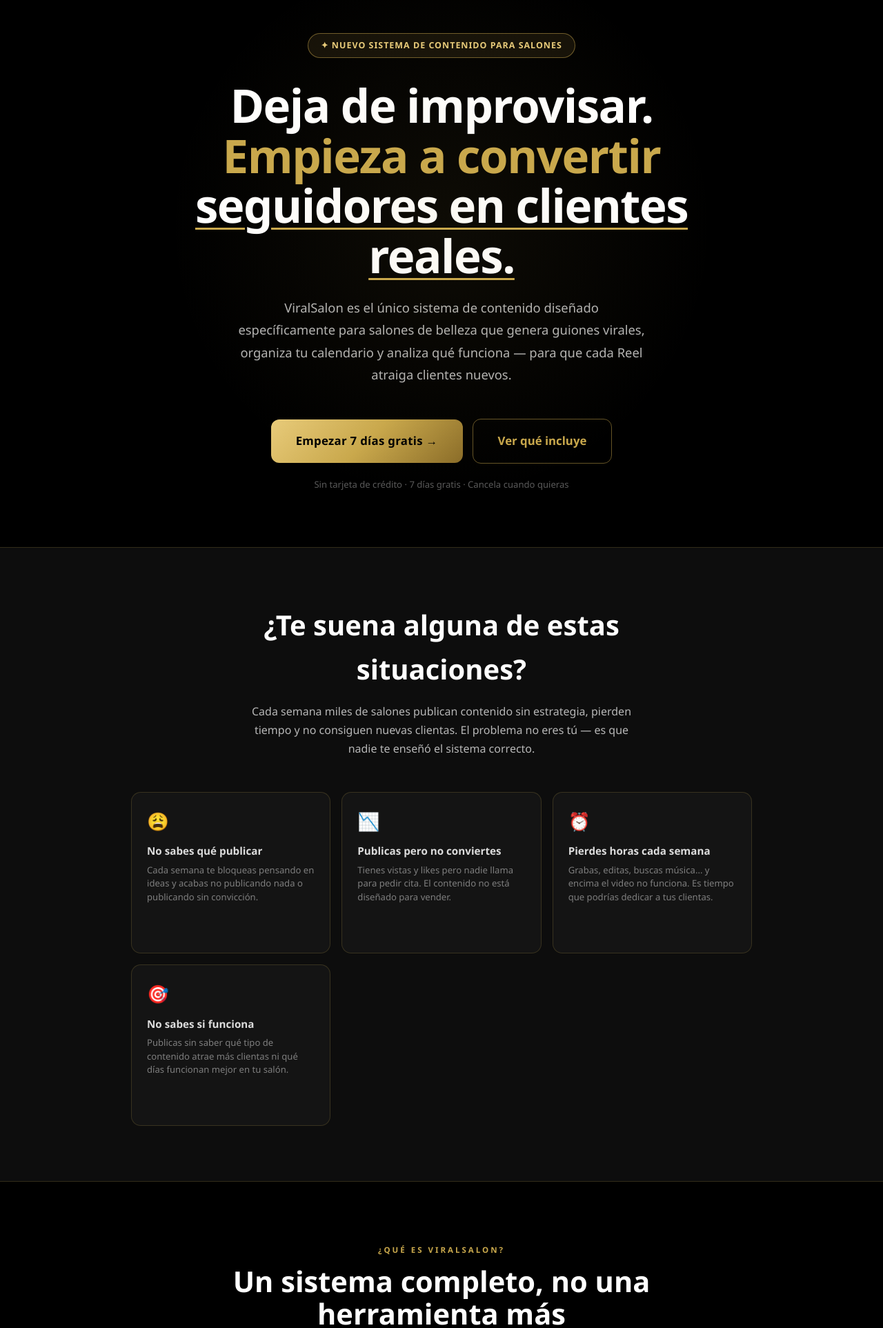
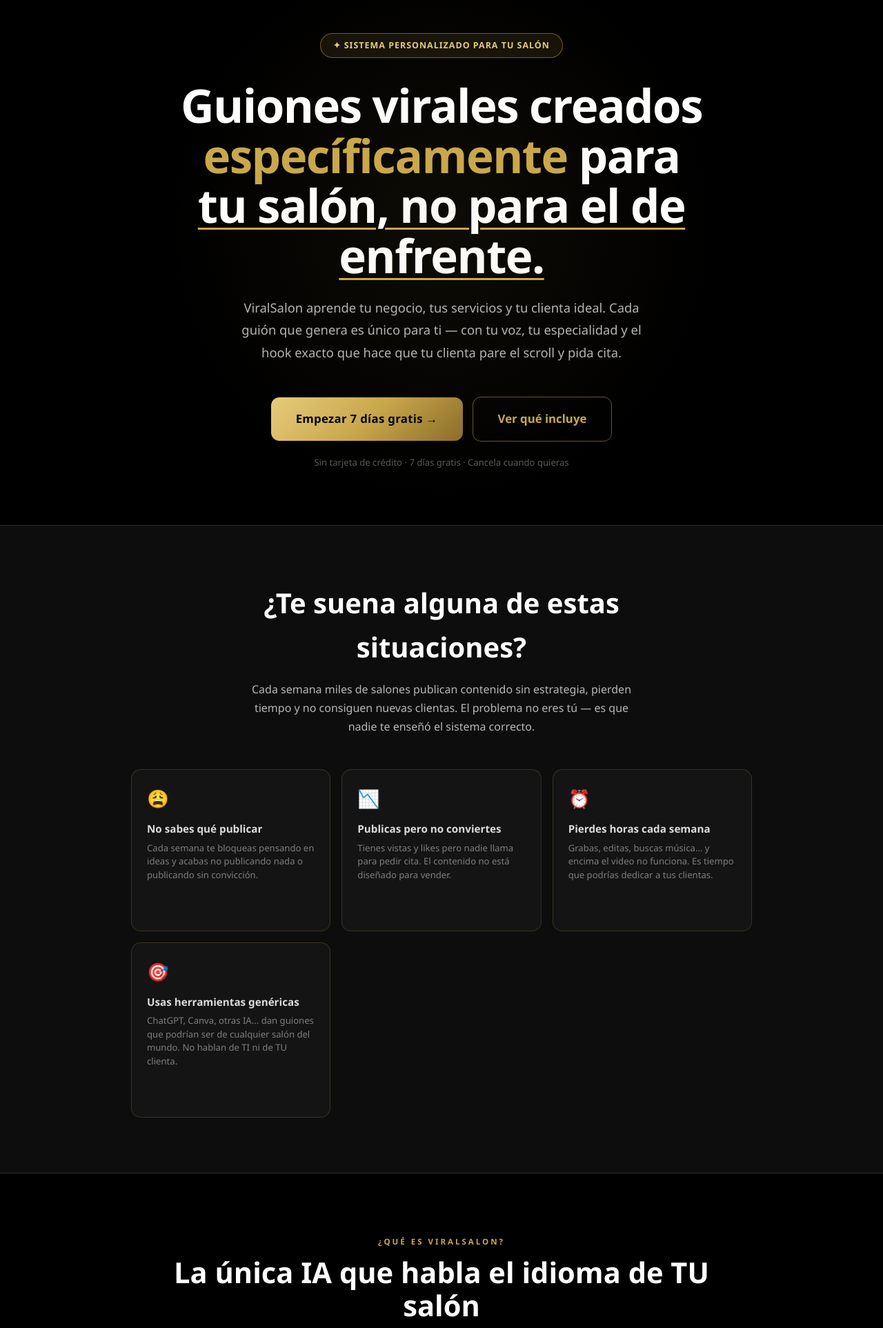
Before and after one commit to andreamariamlg-eng/viralsalon, a Flask app: page / in a window 1280 px wide. Shown: the part 72-1997 px from the top of the page at 69% size. Run offline with Flask 3, Linux system fonts and the light colour scheme.

Commit message:
Update landing.html

```diff
--- a/templates/landing.html
+++ b/templates/landing.html
@@ -23,6 +23,8 @@
 .nav-links a:hover{color:var(--gold)}
 .btn-nav{background:linear-gradient(135deg,var(--gold-light),var(--gold));color:#000;border:none;border-radius:8px;padding:9px 20px;font-size:0.88rem;font-weight:800;cursor:pointer;text-decoration:none;transition:opacity 0.2s}
 .btn-nav:hover{opacity:0.85}
+.btn-nav-login{border:1px solid var(--border-strong);color:var(--gold);border-radius:8px;padding:9px 20px;font-size:0.88rem;font-weight:700;text-decoration:none;transition:all 0.2s}
+.btn-nav-login:hover{background:rgba(201,168,76,0.1)}
 .btn-nav-login{border:1px solid var(--border-strong);color:var(--gold);border-radius:8px;padding:9px 20px;font-size:0.88rem;font-weight:700;text-decoration:none;transition:all 0.2s}
 .btn-nav-login:hover{background:rgba(201,168,76,0.1)}
 @media(max-width:600px){
@@ -164,9 +166,9 @@
 <!-- HERO -->
 <section class="hero">
   <div>
-    <div class="hero-badge">✦ Nuevo sistema de contenido para salones</div>
-    <h1>Deja de improvisar.<br><span class="gold">Empieza a convertir</span><br><span class="ul">seguidores en clientes reales.</span></h1>
-    <p class="hero-sub">ViralSalon es el único sistema de contenido diseñado específicamente para salones de belleza que genera guiones virales, organiza tu calendario y analiza qué funciona — para que cada Reel atraiga clientes nuevos.</p>
+    <div class="hero-badge">✦ Sistema personalizado para TU salón</div>
+    <h1>Guiones virales creados<br><span class="gold">específicamente</span> para<br><span class="ul">tu salón, no para el de enfrente.</span></h1>
+    <p class="hero-sub">ViralSalon aprende tu negocio, tus servicios y tu clienta ideal. Cada guión que genera es único para ti — con tu voz, tu especialidad y el hook exacto que hace que tu clienta pare el scroll y pida cita.</p>
     <div class="hero-btns">
       <a href="https://buy.stripe.com/5kQdRbal4fnp0Fs7Cbbsc00" class="btn-primary" target="_blank">Empezar 7 días gratis →</a>
       <a href="#herramientas" class="btn-secondary">Ver qué incluye</a>
@@ -197,8 +199,8 @@
     </div>
     <div class="pain-item">
       <div class="pain-icon">🎯</div>
-      <h3>No sabes si funciona</h3>
-      <p>Publicas sin saber qué tipo de contenido atrae más clientas ni qué días funcionan mejor en tu salón.</p>
+      <h3>Usas herramientas genéricas</h3>
+      <p>ChatGPT, Canva, otras IA... dan guiones que podrían ser de cualquier salón del mundo. No hablan de TI ni de TU clienta.</p>
     </div>
   </div>
 </section>
@@ -207,8 +209,8 @@
 <section style="padding:90px 20px;text-align:center">
   <div style="max-width:800px;margin:0 auto">
     <div class="section-tag">¿Qué es ViralSalon?</div>
-    <h2 class="section-h">Un sistema completo, no una herramienta más</h2>
-    <p class="section-sub">ViralSalon no es un generador de texto genérico. Es un sistema de conversión de contenido creado por Andrea Maria, especialista en marketing para salones de belleza, basado en una metodología probada: <strong style="color:var(--gold-light)">Hook + Desarrollo + CTA</strong>. Cada guión que genera está diseñado para responder la pregunta exacta que frena a tu cliente a reservar — y convertirla en una cita real.</p>
+    <h2 class="section-h">La única IA que habla el idioma de TU salón</h2>
+    <p class="section-sub">ViralSalon no es un generador de texto genérico. Es un sistema de conversión de contenido creado por Andrea Maria, especialista en marketing para salones de belleza. Al registrarte, le cuentas exactamente qué servicios ofreces. Desde ese momento, cada guión que genera usa <strong style="color:var(--gold-light)">tus servicios, tu ciudad, tu voz</strong> — con la metodología probada <strong style="color:var(--gold-light)">Hook + Desarrollo + CTA</strong> que convierte vistas en citas reales.</p>
     <div class="creator-card">
       <div class="creator-av">👩</div>
       <div>
@@ -226,7 +228,7 @@
   <div class="tools-inner">
     <div class="tools-header">
       <div class="section-tag">Lo que incluye tu suscripción</div>
-      <h2 class="section-h">3 herramientas que trabajan juntas</h2>
+      <h2 class="section-h">3 herramientas diseñadas para TU salón</h2>
       <p class="section-sub" style="max-width:560px;margin:0 auto;color:var(--white-dim)">Cada herramienta cumple una función concreta en tu estrategia de contenido. Juntas forman el sistema más completo del mercado para salones de belleza.</p>
     </div>
     <div class="tools-grid">
@@ -244,12 +246,12 @@
         <div class="tool-content">
           <div class="tool-num">01</div>
           <div class="tool-title">Generador de Guiones Virales</div>
-          <p class="tool-desc">Rellenas 6 datos de tu salón y el sistema genera en segundos un guión completo con la estructura Hook + Desarrollo + CTA. Cada guión está diseñado para responder la pregunta exacta que frena a tu cliente a reservar.</p>
+          <p class="tool-desc">Rellenas los datos de tu salón una vez y el sistema los recuerda. Cada guión que genera usa tus servicios, tu voz y la metodología Hook + Desarrollo + CTA para convertir vistas en citas reales.</p>
           <ul class="tool-bullets">
             <li>5 tipos de hook probados para detener el scroll</li>
             <li>Desarrollo experto o emocional según lo que necesitas</li>
             <li>CTA con formato ManyChat para automatizar respuestas</li>
-            <li>Máximo 110 palabras — perfecto para Reels de 30-45 segundos</li>
+            <li>Tus servicios como sugerencias rápidas — sin escribir lo mismo cada vez</li>
           </ul>
         </div>
       </div>
@@ -272,13 +274,13 @@
         </div>
         <div class="tool-content">
           <div class="tool-num">02</div>
-          <div class="tool-title">Biblioteca Personal de Guiones</div>
-          <p class="tool-desc">Cada guión que generas se guarda automáticamente en tu cuenta. Organiza tu contenido, marca lo que ya has publicado y ten siempre a mano todos tus guiones para reutilizarlos o adaptarlos.</p>
+          <div class="tool-title">Biblioteca con Métricas</div>
+          <p class="tool-desc">Cada guión se guarda automáticamente. Cuando publicas el Reel, anota las views, comentarios, guardados y compartidos. Con el tiempo verás exactamente qué tipo de contenido funciona mejor en TU salón.</p>
           <ul class="tool-bullets">
             <li>Historial completo de todos tus guiones</li>
-            <li>Filtra por publicados o pendientes</li>
+            <li>Registra métricas reales de cada Reel publicado</li>
+            <li>Filtra por publicados, pendientes o con métricas</li>
             <li>Copia el guión completo con un clic</li>
-            <li>Marca cuando has publicado cada video</li>
           </ul>
         </div>
       </div>
@@ -341,8 +343,8 @@
     </div>
     <div class="meto-step">
       <div class="meto-num">04</div>
-      <h3>Seguimiento y mejora</h3>
-      <p>Registra tus publicaciones y detecta qué tipo de contenido atrae más clientas en tu salón específico.</p>
+      <h3>Métricas y mejora continua</h3>
+      <p>Registra tus resultados reales y detecta qué tipo de contenido atrae más clientas en TU salón específico.</p>
     </div>
   </div>
 </section>
@@ -351,21 +353,22 @@
 <section class="precio" id="precio">
   <div class="precio-inner">
     <div class="section-tag" style="text-align:center">Precio</div>
-    <h2 class="section-h" style="text-align:center;margin-bottom:40px">Un precio justo por un sistema que trabaja para ti</h2>
+    <h2 class="section-h" style="text-align:center;margin-bottom:40px">Menos de lo que cobras por una manicura. Para toda tu estrategia de contenido.</h2>
     <div class="precio-card">
       <div class="precio-tag">✦ Todo incluido</div>
       <div class="precio-nombre">Plan ViralSalon</div>
       <div class="precio-amount"><span>€</span>12,99</div>
       <div class="precio-period">al mes · cancela cuando quieras</div>
       <ul class="precio-features">
-        <li><span class="check">✦</span>Generador ilimitado de guiones virales</li>
-        <li><span class="check">✦</span>Biblioteca personal con todos tus guiones</li>
+        <li><span class="check">✦</span>Generador ilimitado de guiones personalizados para TU salón</li>
+        <li><span class="check">✦</span>Biblioteca personal con métricas por Reel</li>
         <li><span class="check">✦</span>Planificador de contenido con seguimiento</li>
         <li><span class="check">✦</span>Metodología Hook + Desarrollo + CTA</li>
         <li><span class="check">✦</span>5 tipos de hook probados para tu nicho</li>
-        <li><span class="check">✦</span>Formato CTA para automatizar con ManyChat</li>
+        <li><span class="check">✦</span>Guía ManyChat para automatizar respuestas automáticas</li>
         <li><span class="check">✦</span>Acceso a todas las actualizaciones futuras</li>
-        <li><span class="check">✦</span>Soporte por WhatsApp</li>
+        <li><span class="check">✦</span>Onboarding personalizado según tus servicios</li>
+        <li><span class="check">✦</span>Soporte directo con Andrea</li>
       </ul>
       <a href="https://buy.stripe.com/5kQdRbal4fnp0Fs7Cbbsc00" class="btn-precio" target="_blank">Empezar 7 días gratis →</a>
       <p class="precio-note">Sin tarjeta de crédito durante los 7 días de prueba</p>
@@ -401,7 +404,7 @@
     </div>
     <div class="faq-item">
       <button class="faq-q" onclick="toggleFaq(this)">¿Los guiones son genéricos o personalizados para mi salón? <span class="faq-icon">+</span></button>
-      <div class="faq-a">Son 100% personalizados. El sistema utiliza los datos específicos de tu salón: tu especialidad, tu ciudad, tu servicio concreto y la pregunta exacta que frena a TU cliente. No hay dos guiones iguales.</div>
+      <div class="faq-a">Son 100% personalizados para TI. Al registrarte, te preguntamos qué servicios ofreces y qué tipo de negocio tienes. Esa información se usa en cada guión: tus servicios aparecen como sugerencias rápidas y el sistema genera siempre con tu especialidad y ciudad. No hay dos guiones iguales.</div>
     </div>
     <div class="faq-item">
       <button class="faq-q" onclick="toggleFaq(this)">¿Qué es ManyChat y necesito tenerlo? <span class="faq-icon">+</span></button>
@@ -416,8 +419,8 @@
 
 <!-- CTA FINAL -->
 <section class="cta-final">
-  <h2>Tu competencia ya está publicando.<br><span style="color:var(--gold)">¿Vas a seguir improvisando?</span></h2>
-  <p>Cada semana que pasa sin un sistema de contenido es una semana en la que tu competencia está captando las clientas que podrían ser tuyas. Empieza hoy.</p>
+  <h2>Tu competencia ya está publicando.<br><span style="color:var(--gold)">Tú tendrás un sistema que la supera.</span></h2>
+  <p>Cada semana que pasa sin una estrategia personalizada es una semana en la que tu competencia capta las clientas que podrían ser tuyas. Empieza hoy, con un sistema diseñado para TU salón.</p>
   <a href="https://buy.stripe.com/5kQdRbal4fnp0Fs7Cbbsc00" class="btn-primary" target="_blank">Empezar 7 días gratis →</a>
   <p style="margin-top:16px;font-size:0.82rem;color:rgba(255,255,255,0.3)">Sin tarjeta · Sin compromiso · Cancela cuando quieras</p>
 </section>
@@ -428,10 +431,11 @@
   <div class="footer-credit">Creado por <strong>Andrea Maria</strong> — Experta en Contenido para Salones de Belleza</div>
   <a href="https://instagram.com/andreamariaoficiaal" target="_blank" class="footer-ig">📸 @andreamariaoficiaal</a>
   <div class="footer-line"></div>
-  <div class="footer-copy">© 2024 ViralSalon · Sistema Hook + Desarrollo + CTA · Todos los derechos reservados</div>
+  <div class="footer-copy">© 2025 ViralSalon · Sistema Hook + Desarrollo + CTA · Todos los derechos reservados</div>
   <div class="footer-links">
     <a href="/login">Iniciar sesión</a>
     <a href="/registro">Crear cuenta</a>
+    <a href="mailto:hola@andreamariaoficial.es">Soporte</a>
   </div>
 </footer>
 
```
